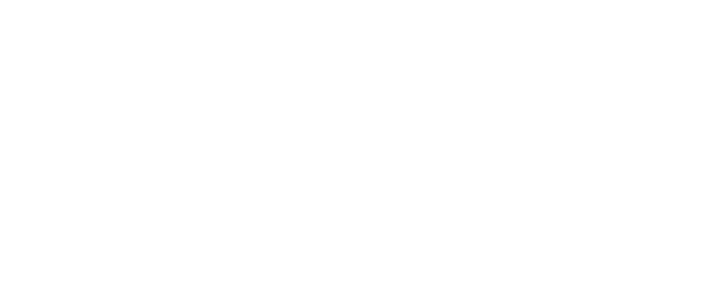
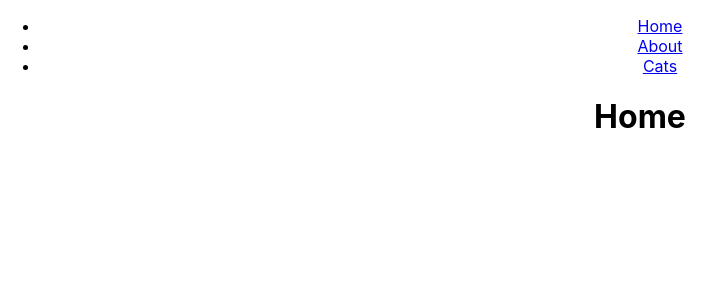
Before and after one commit to evanprocter/React-routing-practice, a React (Create React App) app: page / in a window 1280 px wide. Shown: the top 300 px of the page, without its empty margins (0-725 px from the left). Built offline with nearby package versions, Linux system fonts and the light colour scheme.

Commit message:
added first routing to app.js

```diff
--- a/src/App.js
+++ b/src/App.js
@@ -1,6 +1,12 @@
 import React, { Component } from 'react';
 import logo from './logo.svg';
 import './App.css';
+
+import {                    // three important components
+  BrowserRouter as Router,  // watches for changes to URL
+  Route,                    // renders components based on the specific URL
+  Link                      // changes the URL so the Router sees it
+} from 'react-router-dom';
 
 import Home from './Home';
 import About from './About';
@@ -9,11 +15,21 @@
 class App extends Component {
   render() {
     return (
-      <div className="App">
-
+      <Router>
+       <div className="App">
+          <ul>
+            <li><Link to="/">Home</Link></li>
+            <li><Link to="/about">About</Link></li>
+            <li><Link to="/cats">Cats</Link></li>
+          </ul>
+          <Route path="/" exact  component={Home} />
+          <Route path="/about" component={About} />
+          <Route path="/cats" component={Cats} />
       </div>
+        </Router>
     );
   }
 }
 
+
 export default App;
```
